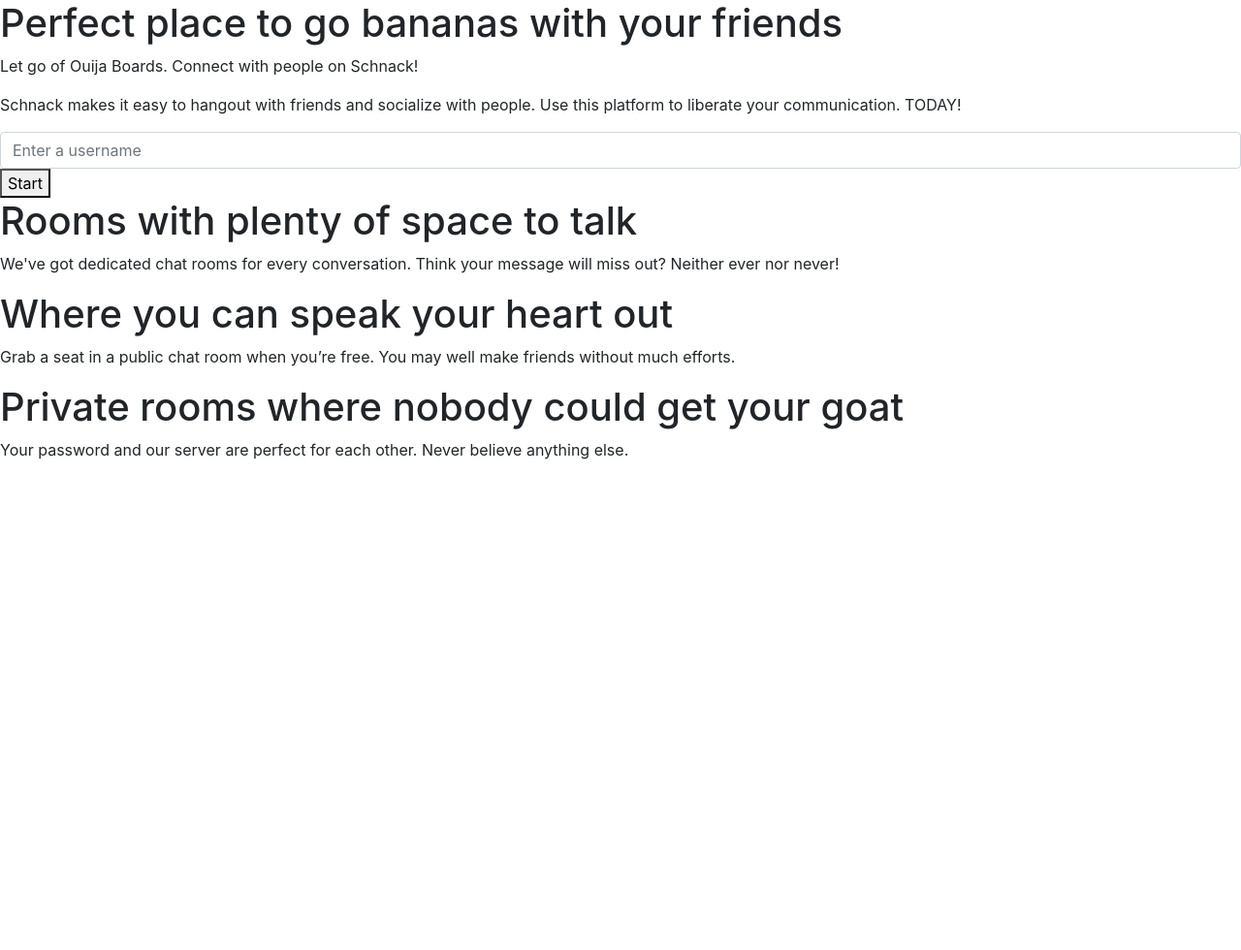
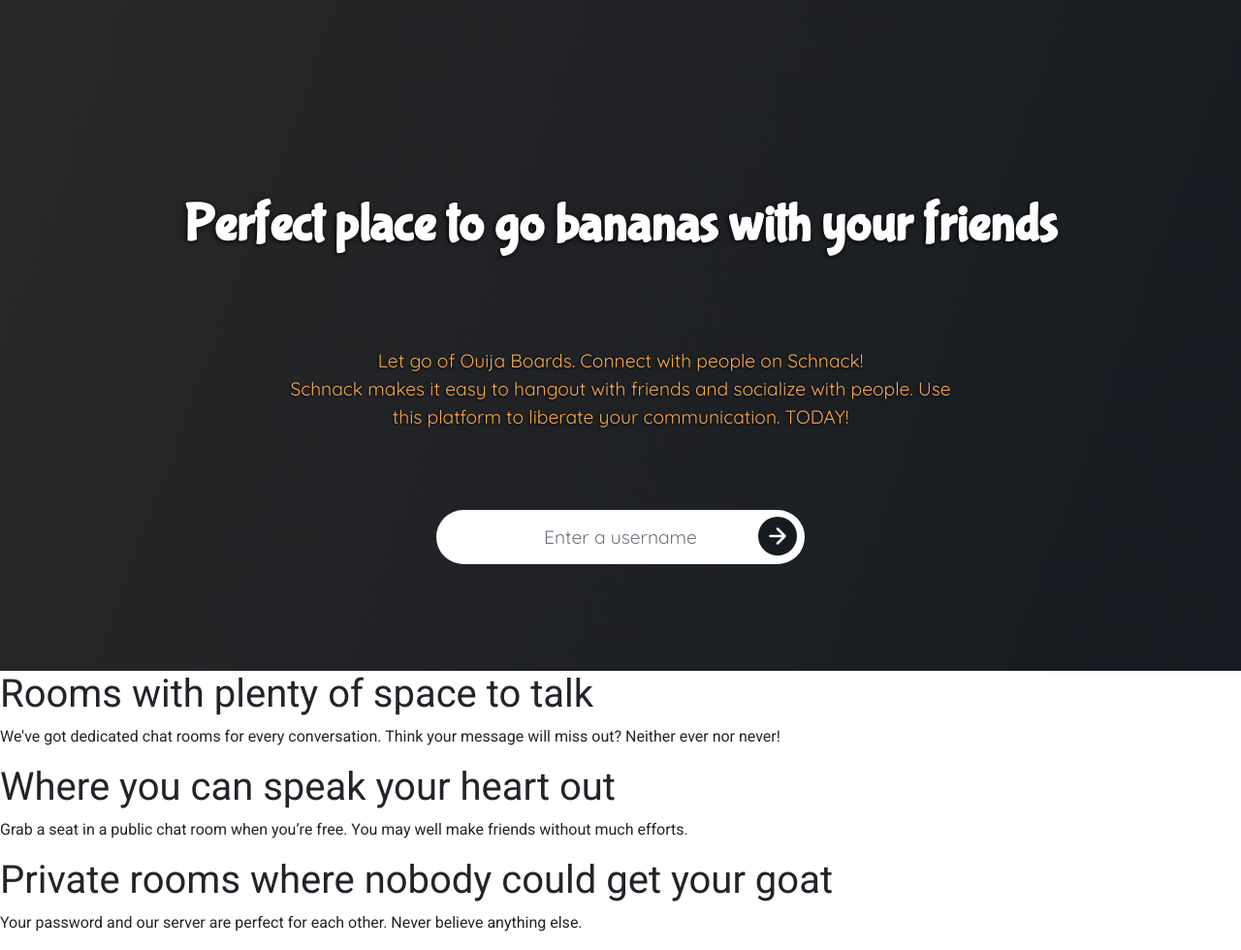
Before and after one commit to Aihab1/Schnack, a Flask app: page / in a window 1280 px wide. Shown: the whole page at 97% size. Before the commit the page ends 474 px from the top, so only its background shows below. Run offline with Flask 2, Linux system fonts and the light colour scheme; some libraries are stand-ins or nearby versions.

Commit message:
Add css files for index page

```diff
--- /dev/null
+++ b/static/styles/index.css
@@ -0,0 +1,104 @@
+@import url("https://fonts.googleapis.com/css2?family=Roboto&display=swap");
+@import url("https://fonts.googleapis.com/css2?family=Bubblegum+Sans&display=swap");
+@import url("https://fonts.googleapis.com/css2?family=Quicksand&display=swap");
+@import url("https://fonts.googleapis.com/css2?family=Nunito&display=swap");
+* {
+  -webkit-box-sizing: border-box;
+          box-sizing: border-box;
+  padding: 0;
+  margin: 0;
+  font-family: "Roboto";
+}
+
+#top-box {
+  background: linear-gradient(-70deg, #161b21, #292829);
+  color: white;
+  width: 100%;
+  display: -webkit-box;
+  display: -ms-flexbox;
+  display: flex;
+  text-align: center;
+  -webkit-box-orient: vertical;
+  -webkit-box-direction: normal;
+      -ms-flex-direction: column;
+          flex-direction: column;
+  -webkit-box-align: center;
+      -ms-flex-align: center;
+          align-items: center;
+  -webkit-box-pack: center;
+      -ms-flex-pack: center;
+          justify-content: center;
+  padding: 200px 50px 110px 50px;
+}
+
+#top-box h1 {
+  font-weight: bold;
+  font-family: "Bubblegum Sans", sans-serif;
+  font-size: 3.4rem;
+  text-shadow: -1px 1px 5px black;
+}
+
+#top-box p {
+  color: #f4a950;
+  margin-top: 85px;
+  width: 60%;
+  font-size: 1.2rem;
+  font-family: "Quicksand", sans-serif;
+  text-shadow: -1px 1px 3px black;
+}
+
+#top-box #form-container {
+  position: relative;
+}
+
+#top-box #form-container input {
+  margin-top: 65px;
+  border-radius: 40px;
+  width: 380px;
+  height: 56px;
+  padding: 10px;
+  text-align: center;
+  border: none;
+  font-size: 1.2rem;
+  font-family: "Quicksand", sans-serif;
+}
+
+#top-box #form-container input:hover,
+#top-box #form-container input:focus,
+#top-box #form-container input:active {
+  outline: 0px !important;
+  -webkit-appearance: none;
+  -webkit-box-shadow: 0px 1px 3px #f4a950, 0px -0.7px 3px #f4a950;
+          box-shadow: 0px 1px 3px #f4a950, 0px -0.7px 3px #f4a950;
+}
+
+#top-box #form-container button:focus,
+#top-box #form-container button:active {
+  outline: none;
+}
+
+#top-box #form-container button {
+  border: none;
+  margin-top: 35px;
+  position: absolute;
+  top: -63%;
+  right: 2%;
+  height: 56px;
+  background: transparent;
+}
+
+#top-box #form-container svg {
+  -webkit-transition: -webkit-transform 0.8s ease-in-out;
+  transition: -webkit-transform 0.8s ease-in-out;
+  transition: transform 0.8s ease-in-out;
+  transition: transform 0.8s ease-in-out, -webkit-transform 0.8s ease-in-out;
+}
+
+#top-box #form-container svg:hover {
+  background: #f4a950;
+  border-radius: 20px;
+  transform: rotate(360deg);
+  -ms-transform: rotate(360deg);
+  -webkit-transform: rotate(360deg);
+}
+/*# sourceMappingURL=index.css.map */
--- /dev/null
+++ b/static/styles/index.scss
@@ -0,0 +1,89 @@
+@import url("https://fonts.googleapis.com/css2?family=Roboto&display=swap");
+@import url("https://fonts.googleapis.com/css2?family=Bubblegum+Sans&display=swap");
+@import url("https://fonts.googleapis.com/css2?family=Quicksand&display=swap");
+@import url("https://fonts.googleapis.com/css2?family=Nunito&display=swap");
+
+$orange: #f4a950;
+$black: #161b21;
+
+* {
+  box-sizing: border-box;
+  padding: 0;
+  margin: 0;
+  font-family: "Roboto";
+}
+
+#top-box {
+  background: linear-gradient(-70deg, #161b21, #292829);
+
+  color: white;
+  width: 100%;
+  display: flex;
+  text-align: center;
+  flex-direction: column;
+  align-items: center;
+  justify-content: center;
+  padding: 200px 50px 110px 50px;
+
+  h1 {
+    font-weight: bold;
+    font-family: "Bubblegum Sans", sans-serif;
+    font-size: 3.4rem;
+    text-shadow: -1px 1px 5px black;
+  }
+  p {
+    color: $orange;
+    margin-top: 85px;
+    width: 60%;
+    font-size: 1.2rem;
+    font-family: "Quicksand", sans-serif;
+    text-shadow: -1px 1px 3px black;
+  }
+  #form-container {
+    position: relative;
+    input {
+      margin-top: 65px;
+      border-radius: 40px;
+      width: 380px;
+      height: 56px;
+      padding: 10px;
+      text-align: center;
+      border: none;
+      font-size: 1.2rem;
+      font-family: "Quicksand", sans-serif;
+    }
+    input:hover,
+    input:focus,
+    input:active {
+      outline: 0px !important;
+      -webkit-appearance: none;
+      // box-shadow: none !important;
+      box-shadow: 0px 1px 3px $orange, 0px -0.7px 3px $orange;
+    }
+    button:focus,
+    button:active {
+      outline: none;
+    }
+    button {
+      border: none;
+      margin-top: 35px;
+      position: absolute;
+      top: -63%;
+      right: 2%;
+      height: 56px;
+      background: transparent;
+    }
+    svg {
+      -webkit-transition: -webkit-transform 0.8s ease-in-out;
+      -ms-transition: -ms-transform 0.8s ease-in-out;
+      transition: transform 0.8s ease-in-out;
+    }
+    svg:hover {
+      background: $orange;
+      border-radius: 20px;
+      transform: rotate(360deg);
+      -ms-transform: rotate(360deg);
+      -webkit-transform: rotate(360deg);
+    }
+  }
+}
--- a/templates/index.html
+++ b/templates/index.html
@@ -1,24 +1,45 @@
 <!DOCTYPE html>
 <html lang="en">
+
 <head>
     <meta charset="UTF-8">
     <meta name="viewport" content="width=device-width, initial-scale=1.0">
     <title>Schnack</title>
     <link rel="stylesheet" href="https://stackpath.bootstrapcdn.com/bootstrap/4.5.0/css/bootstrap.min.css">
+    <link rel="stylesheet" href="../static/styles/index.css">
 </head>
+
 <body>
-    <h1>Perfect place to go bananas with your friends</h1>
-    <p>Let go of Ouija Boards. Connect with people on Schnack!</p>
-    <p>Schnack makes it easy to hangout with friends and socialize with people. Use this platform to liberate your communication. TODAY!</p>
-    <form action="{{ url_for('lobby_redirect') }}" method="POST">
-        <input class="form-control" type="text" maxlength="15" name="username" spellcheck="false" placeholder="Enter a username" autocomplete="off" required>
-        <button type="submit">Start</button>
-    </form>
+    <div id="top-box">
+        <h1>Perfect place to go bananas with your friends</h1>
+        <p>
+            Let go of Ouija Boards. Connect with people on Schnack!
+            <br>
+            Schnack makes it easy to hangout with friends and socialize with people. Use this platform to liberate your
+            communication. TODAY!
+        </p>
+
+        <form action="{{ url_for('lobby_redirect') }}" method="POST">
+            <div id="form-container">
+                <input class="form-control" type="text" maxlength="15" name="username" spellcheck="false"
+                    placeholder="Enter a username" autocomplete="off" required>
+                <button type="submit">
+                    <svg width="40px" height="40px" viewBox="0 0 16 16" class="bi bi-arrow-right-circle-fill"
+                        fill="#161b21" xmlns="http://www.w3.org/2000/svg">
+                        <path fill-rule="evenodd"
+                            d="M16 8A8 8 0 1 1 0 8a8 8 0 0 1 16 0zm-8.354 2.646a.5.5 0 0 0 .708.708l3-3a.5.5 0 0 0 0-.708l-3-3a.5.5 0 1 0-.708.708L9.793 7.5H5a.5.5 0 0 0 0 1h4.793l-2.147 2.146z" />
+                    </svg>
+                </button>
+            </div>
+        </form>
+    </div>
     <h1>Rooms with plenty of space to talk</h1>
-    <p>We've got dedicated chat rooms for every conversation. Think your message will miss out? Neither ever nor never!</p>
+    <p>We've got dedicated chat rooms for every conversation. Think your message will miss out? Neither ever nor never!
+    </p>
     <h1>Where you can speak your heart out</h1>
     <p>Grab a seat in a public chat room when you’re free. You may well make friends without much efforts.</p>
     <h1>Private rooms where nobody could get your goat</h1>
     <p>Your password and our server are perfect for each other. Never believe anything else.</p>
 </body>
+
 </html>
```
Also changed, not shown: 1 other file.
